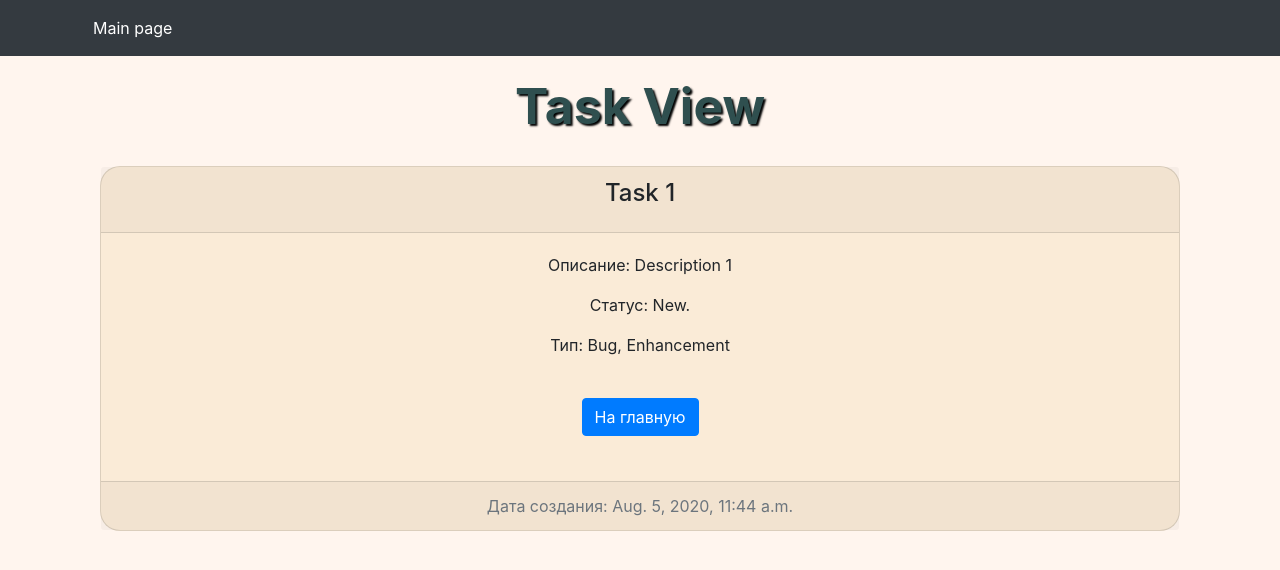
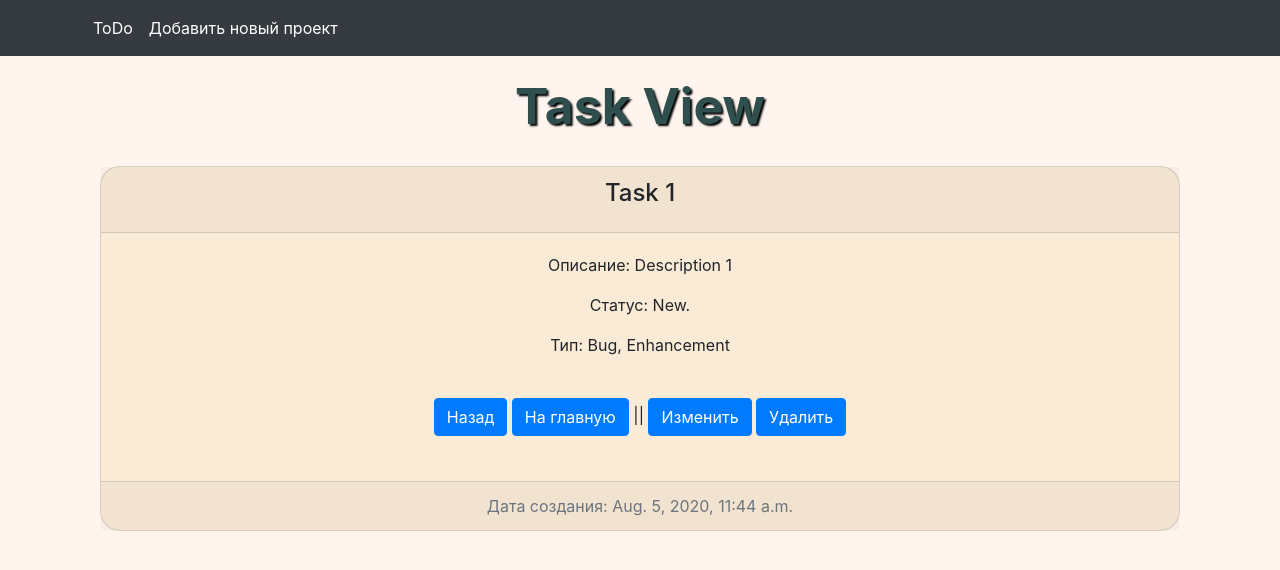
Before and after one commit to big-arturka/homework45, a Django app: page /project/1/task/1 in a window 1280 px wide. Shown: the top 570 px of the page. Run offline with Django 3.2, Linux system fonts and the light colour scheme; data comes from the database, SQL or seed files in the repository; some libraries are stand-ins or nearby versions.

Commit message:
Отредактированы шаблоны и представления.

```diff
--- a/source/webapp/forms.py
+++ b/source/webapp/forms.py
@@ -21,7 +21,7 @@ class ProjectForm(forms.ModelForm):
     class Meta:
         model = Project
         fields = ['name', 'description', 'start_date', 'end_date']
-        widgets = {'title': forms.TextInput(attrs={'class': 'form-input'}),
+        widgets = {'name': forms.TextInput(attrs={'class': 'form-input'}),
                    'description': forms.Textarea(attrs={'class': 'form-area'}),
                    'start_date': forms.SelectDateWidget(attrs={'class': 'date-form'}),
                    'end_date': forms.SelectDateWidget(attrs={'class': 'date-form'}),
--- a/source/webapp/static/css/style.css
+++ b/source/webapp/static/css/style.css
@@ -85,3 +85,15 @@ body {
 .search-form {
     margin-left: 550px;
 }
+
+.task-card {
+    background: #FFE4C4;
+    border: 2px solid black;
+}
+
+.date-form {
+    border-radius: 5px;
+    text-align: center;
+    margin-right: 5px;
+    margin-bottom: 10px;
+}
--- a/source/webapp/templates/base.html
+++ b/source/webapp/templates/base.html
@@ -17,11 +17,11 @@
             <div class="collapse navbar-collapse" id="navbarNav">
                 <ul class="navbar-nav">
                     <li class="nav-item active">
-                    <a class="nav-link" href="{% url "index" %}">Main page</a>
+                        <a class="nav-link" href="{% url "index" %}">ToDo</a>
                     </li>
-{#                    <li class="nav-item active">#}
-{#                        <a class="nav-link" href="{% url 'task_create' %}">Добавить новую задачу</a>#}
-{#                    </li>#}
+                    <li class="nav-item active">
+                        <a class="nav-link" href="{% url 'project_create' %}">Добавить новый проект</a>
+                    </li>
                     {% block menu %}{% endblock %}
                 </ul>
                 {% block search %}
--- a/source/webapp/templates/partial/form.html
+++ b/source/webapp/templates/partial/form.html
@@ -5,6 +5,6 @@
         {% include 'partial/form_field.html' %}
     {% endfor %}
 
-<input type="submit" class="btn btn-info" value="{{ button_text|default:'Submit' }}"/>
-<a href="{% url "index" %}" class="btn btn-info">На главную</a>
+<input type="submit" class="btn btn-primary" value="{{ button_text|default:'Submit' }}"/>
+<a href="{% url "index" %}" class="btn btn-primary">На главную</a>
 </form>
--- a/source/webapp/templates/project/project_view.html
+++ b/source/webapp/templates/project/project_view.html
@@ -2,6 +2,9 @@
 {% block title %}Project{% endblock %}
 
 {% block menu %}
+    <li>
+        <a href="{% url "task_create" project.pk %}" class="nav-link active">Добавить новую задачу</a>
+    </li>
 {% endblock %}
 
 
@@ -17,7 +20,7 @@
                 <a href="{% url 'index' %}" class="btn btn-primary" >На главную</a>
 
                 {% for task in tasks %}
-                    <div class="card w-100">
+                    <div class="task-card card w-100">
                         <div class="card-body">
                             <h5 class="card-title">Название задачи: {{ task.title }}</h5>
                             <p class="card-title">Описание задачи: {{ task.description }}</p>
--- a/source/webapp/templates/task/task_update.html
+++ b/source/webapp/templates/task/task_update.html
@@ -10,6 +10,7 @@
 
         {% url 'task_update' project.pk task.pk as action_url %}
         {% include 'partial/form.html' with action_url=action_url form_method='post' button_text='Обновить' %}
+        <a href="{% url 'task_view' project.pk task.pk %}" class="btn btn-primary">Назад</a>
 
     </div>
 {% endblock %}
--- a/source/webapp/templates/task/task_view.html
+++ b/source/webapp/templates/task/task_view.html
@@ -16,9 +16,10 @@
             <p class="card-text">Описание: {{ task.description }}</p>
             <p class="card-text"><p>Статус: {{ task.status }}</p>
             <p class="card-text"><p>Тип: {% for item in task.task_type.all %}{{ item.type }}{% if not forloop.last %}, {% endif %}{% endfor %}</p>
-{#            <a href="{% url 'task_update' project.pk task.pk %}" class="btn btn-primary">Изменить</a>#}
-{#            <a href="{% url 'task_delete' project.pk task.pk %}" class="btn btn-primary">Удалить</a>#}
-            <a href="{% url 'index' %}" class="btn btn-primary" >На главную</a>
+            <a href="{% url 'project_view' project.pk %}" class="btn btn-primary" >Назад</a>
+            <a href="{% url 'index' %}" class="btn btn-primary" >На главную</a> ||
+            <a href="{% url 'task_update' project.pk task.pk %}" class="btn btn-primary">Изменить</a>
+            <a href="{% url 'task_delete' project.pk task.pk %}" class="btn btn-primary">Удалить</a>
         </div>
         <div class="card-footer text-muted">
             Дата создания: {{ task.created_at }}
--- a/source/webapp/views/task_views.py
+++ b/source/webapp/views/task_views.py
@@ -3,7 +3,7 @@ from django.urls import reverse
 
 from webapp.models import Task, Project
 from webapp.forms import TaskForm
-from django.views.generic import View, FormView, DetailView, CreateView, UpdateView
+from django.views.generic import View, DetailView, CreateView, UpdateView
 
 
 class TaskView(DetailView):
@@ -12,9 +12,8 @@ class TaskView(DetailView):
 
     def get_context_data(self, **kwargs):
         context = super().get_context_data(**kwargs)
-        pk = self.kwargs.get('pk')
-        task = get_object_or_404(Task, pk=pk)
-        context['task'] = task
+        context['task'] = get_object_or_404(Task, pk=self.kwargs.get('pk'))
+        context['project'] = get_object_or_404(Project, pk=self.kwargs.get('project_pk'))
         return context
 
 
@@ -34,42 +33,19 @@ class TaskCreateView(CreateView):
 class TaskUpdateView(UpdateView):
     model = Task
     template_name = 'task/task_update.html'
-    fields = ['title', 'description', 'project', 'status', 'task_type']
+    form_class = TaskForm
+
+    def get_context_data(self, **kwargs):
+        context = super().get_context_data(**kwargs)
+        task = get_object_or_404(Task, pk=self.kwargs.get('pk'))
+        project = get_object_or_404(Project, pk=self.kwargs.get('project_pk'))
+        context['task'] = task
+        context['project'] = project
+        return context
 
     def get_success_url(self):
         return reverse('task_view', kwargs={'pk': self.kwargs.get('pk'),
                                             'project_pk': self.kwargs.get('project_pk')})
-
-# class TaskUpdateView(FormView):
-#     template_name = 'task/task_update.html'
-#     form_class = TaskForm
-#
-#     def dispatch(self, request, *args, **kwargs):
-#         self.task = self.get_object(Task)
-#         self.project = self.get_object(Project)
-#         return super().dispatch(request, *args, **kwargs)
-#
-#     def get_context_data(self, **kwargs):
-#         context = super().get_context_data(**kwargs)
-#         context['task'] = self.task
-#         return context
-#
-#     def get_form_kwargs(self):
-#         kwargs = super().get_form_kwargs()
-#         kwargs.pop('initial')
-#         kwargs['instance'] = self.task
-#         return kwargs
-#
-#     def form_valid(self, form):
-#         self.task = form.save()
-#         return super().form_valid(form)
-#
-#     def get_success_url(self):
-#         return reverse('task_view', kwargs={'pk': self.task.pk})
-#
-#     def get_object(self, model):
-#         pk = self.kwargs.get('pk')
-#         return get_object_or_404(model, pk=pk)
 
 
 class TaskDeleteView(View):
```
